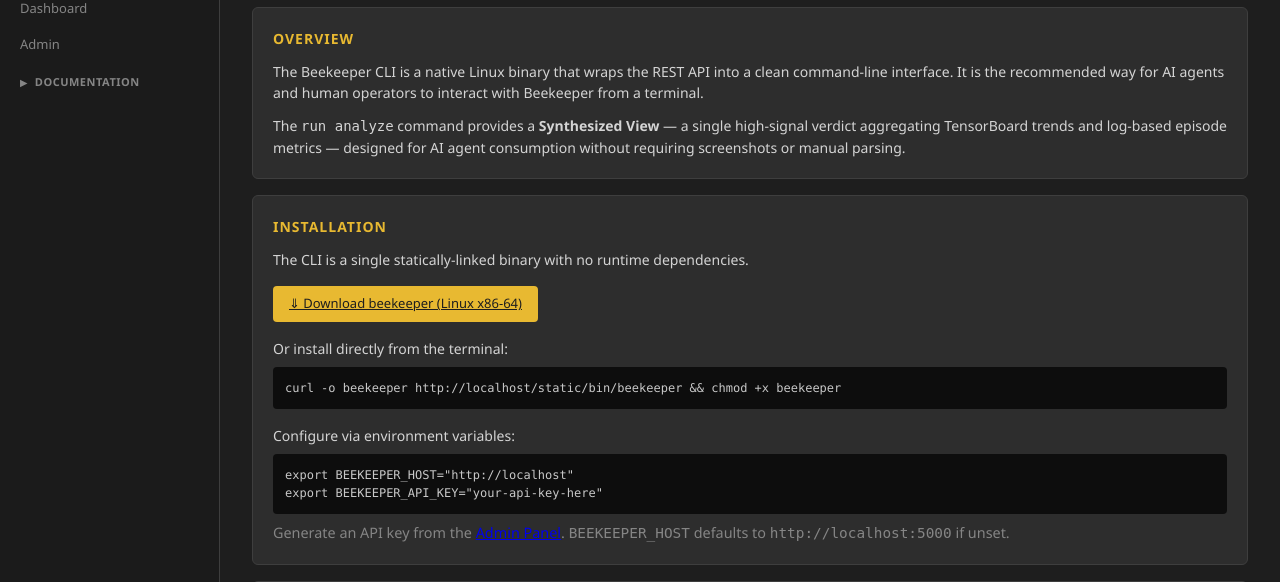
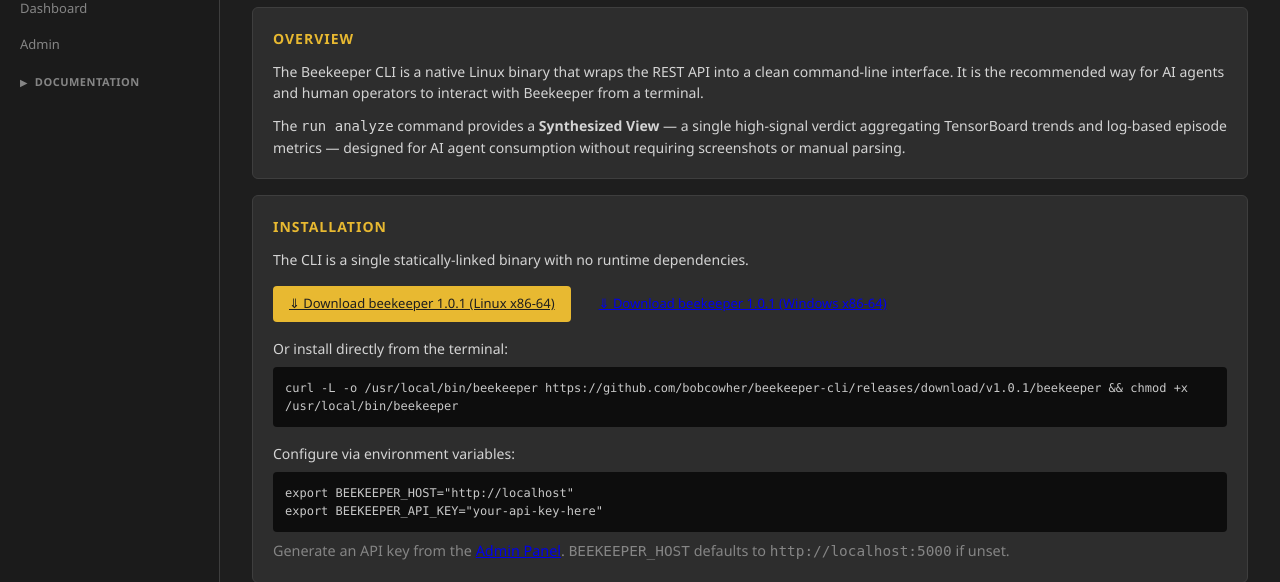
Before and after one commit to bobcowher/beekeeper, a Flask app: page /api/v1/cli in a window 1280 px wide. Shown: the part 74-656 px from the top of the page. Run offline with Flask 3, Linux system fonts and the light colour scheme; some libraries are stand-ins or nearby versions.

Commit message:
fix: replace static/bin CLI references with GitHub release URLs throughout

```diff
--- a/routes/api_v1.py
+++ b/routes/api_v1.py
@@ -1114,14 +1114,14 @@ def cleanup_tensorboard_logs(name):
 def api_documentation():
     """Render the API documentation page."""
     from flask import render_template
-    return render_template("api_docs.html")
+    return render_template("api_docs.html", cli_version=CLI_VERSION, cli_release_base=CLI_RELEASE_BASE)
 
 
 @api_v1_bp.route("/cli")
 def cli_documentation():
     """Render the CLI documentation page."""
     from flask import render_template
-    return render_template("cli.html")
+    return render_template("cli.html", cli_version=CLI_VERSION, cli_release_base=CLI_RELEASE_BASE)
 
 
 # ---------------------------------------------------------------------------
--- a/routes/project.py
+++ b/routes/project.py
@@ -87,8 +87,10 @@ def detail(name):
     with open(config_path) as f:
         project = json.load(f)
 
+    from routes.api_v1 import CLI_VERSION, CLI_RELEASE_BASE
     training = get_training_status(name)
-    return render_template("project.html", project=project, training=training)
+    return render_template("project.html", project=project, training=training,
+                           cli_version=CLI_VERSION, cli_release_base=CLI_RELEASE_BASE)
 
 
 @project_bp.route("/<name>/edit")
--- a/templates/api_docs.html
+++ b/templates/api_docs.html
@@ -17,7 +17,7 @@
     </p>
     <div style="margin-top: 0.75rem; display: flex; gap: 0.75rem; flex-wrap: wrap; align-items: center;">
         <a href="{{ url_for('api_v1.cli_documentation') }}" class="btn btn-primary">CLI Reference</a>
-        <code style="font-size: 0.85rem;">curl -o beekeeper http://{{ request.host }}/static/bin/beekeeper && chmod +x beekeeper</code>
+        <code style="font-size: 0.85rem;">curl -L -o /usr/local/bin/beekeeper {{ cli_release_base }}/v{{ cli_version }}/beekeeper && chmod +x /usr/local/bin/beekeeper</code>
     </div>
 </section>
 
--- a/templates/cli.html
+++ b/templates/cli.html
@@ -27,15 +27,18 @@
     <p>The CLI is a single statically-linked binary with no runtime dependencies.</p>
 
     <div style="margin: 1rem 0; display: flex; gap: 0.75rem; flex-wrap: wrap;">
-        <a href="/static/bin/beekeeper"
-           class="btn btn-primary" style="display: inline-flex; align-items: center; gap: 0.5rem;"
-           download>
-            &#8659; Download beekeeper (Linux x86-64)
+        <a href="{{ cli_release_base }}/v{{ cli_version }}/beekeeper"
+           class="btn btn-primary" style="display: inline-flex; align-items: center; gap: 0.5rem;">
+            &#8659; Download beekeeper {{ cli_version }} (Linux x86-64)
+        </a>
+        <a href="{{ cli_release_base }}/v{{ cli_version }}/beekeeper.exe"
+           class="btn" style="display: inline-flex; align-items: center; gap: 0.5rem;">
+            &#8659; Download beekeeper {{ cli_version }} (Windows x86-64)
         </a>
     </div>
 
     <p style="margin-bottom: 0.5rem;">Or install directly from the terminal:</p>
-    <pre class="api-examples">curl -o beekeeper http://{{ request.host }}/static/bin/beekeeper && chmod +x beekeeper</pre>
+    <pre class="api-examples">curl -L -o /usr/local/bin/beekeeper {{ cli_release_base }}/v{{ cli_version }}/beekeeper && chmod +x /usr/local/bin/beekeeper</pre>
 
     <p style="margin-top: 1rem; margin-bottom: 0.5rem;">Configure via environment variables:</p>
     <pre class="api-examples">export BEEKEEPER_HOST="http://{{ request.host }}"
--- a/templates/project.html
+++ b/templates/project.html
@@ -215,8 +215,7 @@ curl http://{{ host }}/api/v1/stats</pre>
                 </p>
 
                 <p style="font-size: 0.9rem; margin-bottom: 0.5rem;"><strong>Step 1 — Install the CLI on the agent's machine:</strong></p>
-                <pre class="api-examples" style="font-size: 0.85rem; margin-bottom: 1rem;">curl -o beekeeper http://{{ host }}/static/bin/beekeeper && chmod +x beekeeper
-sudo mv beekeeper /usr/local/bin/beekeeper  # optional: add to PATH</pre>
+                <pre class="api-examples" style="font-size: 0.85rem; margin-bottom: 1rem;">curl -L -o /usr/local/bin/beekeeper {{ cli_release_base }}/v{{ cli_version }}/beekeeper && chmod +x /usr/local/bin/beekeeper</pre>
 
                 <p style="font-size: 0.9rem; margin-bottom: 0.5rem;"><strong>Step 2 — Download the project instructions and add to agent context:</strong></p>
                 <div style="margin-bottom: 0.5rem; display: flex; flex-wrap: wrap; gap: 0.5rem; align-items: center;">
@@ -229,7 +228,7 @@ sudo mv beekeeper /usr/local/bin/beekeeper  # optional: add to PATH</pre>
                 <pre class="api-examples" style="font-size: 0.85rem; margin-bottom: 1rem;">curl -o BEEKEEPER_{{ project.name }}.md http://{{ host }}/api/v1/projects/{{ project.name }}/agent/instructions</pre>
 
                 <p style="font-size: 0.85rem; color: var(--text-secondary);">
-                    <a href="/static/bin/beekeeper" download style="color: var(--accent);">Download CLI binary</a> &nbsp;·&nbsp;
+                    <a href="{{ cli_release_base }}/v{{ cli_version }}/beekeeper" style="color: var(--accent);">Download CLI binary (Linux)</a> &nbsp;·&nbsp;
                     <a href="{{ url_for('api_v1.cli_documentation') }}" style="color: var(--accent);">CLI reference →</a>
                 </p>
                 <details>
```
